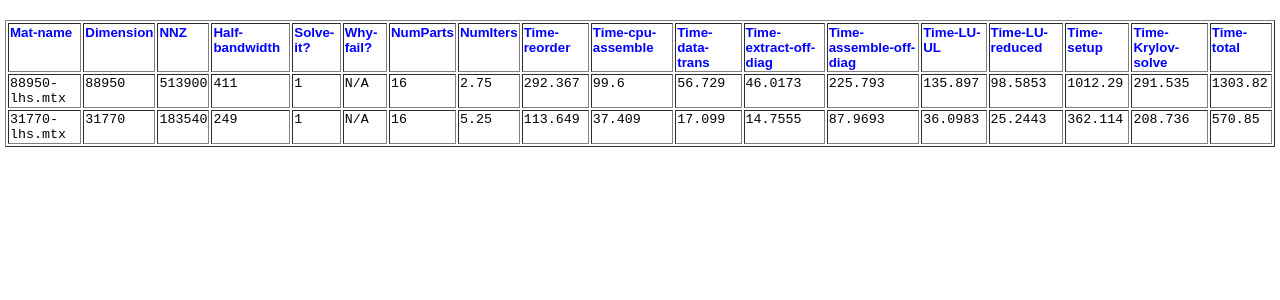
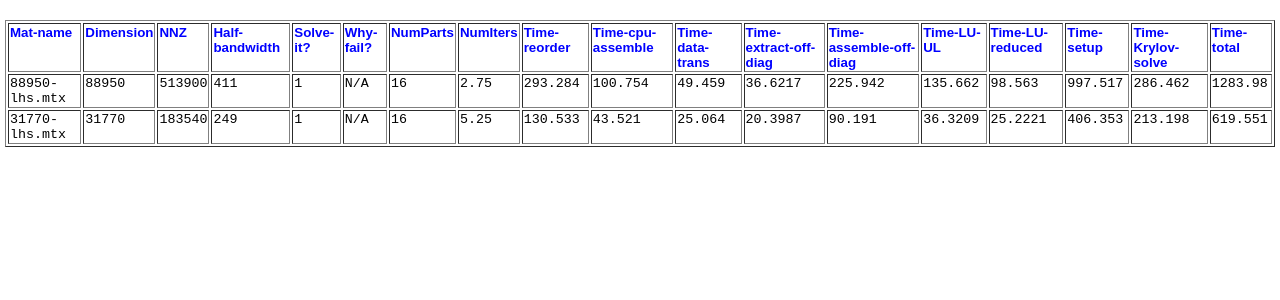
Before and after one commit to spikegpu/spikegpu.github.io, a Jekyll site: the page nightly_build/2013_10_11_results.html, which Jekyll copies as it is, in a window 1280 px wide. Shown: the top 300 px of the page. Built offline with Jekyll 4.4.1, drawn with Linux system fonts in a browser that asks for light colours; Markdown is read by kramdown in place of the engine named in the settings.

Commit message:
Nightly build on day 10_11_2013 (month_day_year)

```diff
--- a/nightly_build/2013_10_11_results.html
+++ b/nightly_build/2013_10_11_results.html
@@ -268,34 +268,34 @@ text-align: center;
 <p>2.75</p>
 </td>
 <td style="border-style: inset;">
-<p>292.367</p>
+<p>293.284</p>
 </td>
 <td style="border-style: inset;">
-<p>99.6</p>
+<p>100.754</p>
 </td>
 <td style="border-style: inset;">
-<p>56.729</p>
+<p>49.459</p>
 </td>
 <td style="border-style: inset;">
-<p>46.0173</p>
+<p>36.6217</p>
 </td>
 <td style="border-style: inset;">
-<p>225.793</p>
+<p>225.942</p>
 </td>
 <td style="border-style: inset;">
-<p>135.897</p>
+<p>135.662</p>
 </td>
 <td style="border-style: inset;">
-<p>98.5853</p>
+<p>98.563</p>
 </td>
 <td style="border-style: inset;">
-<p>1012.29</p>
+<p>997.517</p>
 </td>
 <td style="border-style: inset;">
-<p>291.535</p>
+<p>286.462</p>
 </td>
 <td style="border-style: inset;">
-<p>1303.82</p>
+<p>1283.98</p>
 </td>
 </tr>
 <tr valign=top>
@@ -324,34 +324,34 @@ text-align: center;
 <p>5.25</p>
 </td>
 <td style="border-style: inset;">
-<p>113.649</p>
+<p>130.533</p>
 </td>
 <td style="border-style: inset;">
-<p>37.409</p>
+<p>43.521</p>
 </td>
 <td style="border-style: inset;">
-<p>17.099</p>
+<p>25.064</p>
 </td>
 <td style="border-style: inset;">
-<p>14.7555</p>
+<p>20.3987</p>
 </td>
 <td style="border-style: inset;">
-<p>87.9693</p>
+<p>90.191</p>
 </td>
 <td style="border-style: inset;">
-<p>36.0983</p>
+<p>36.3209</p>
 </td>
 <td style="border-style: inset;">
-<p>25.2443</p>
+<p>25.2221</p>
 </td>
 <td style="border-style: inset;">
-<p>362.114</p>
+<p>406.353</p>
 </td>
 <td style="border-style: inset;">
-<p>208.736</p>
+<p>213.198</p>
 </td>
 <td style="border-style: inset;">
-<p>570.85</p>
+<p>619.551</p>
 </td>
 </tr>
 </table>
```
Also changed, not shown: nightly_build/index.md (+3 -0 lines).
